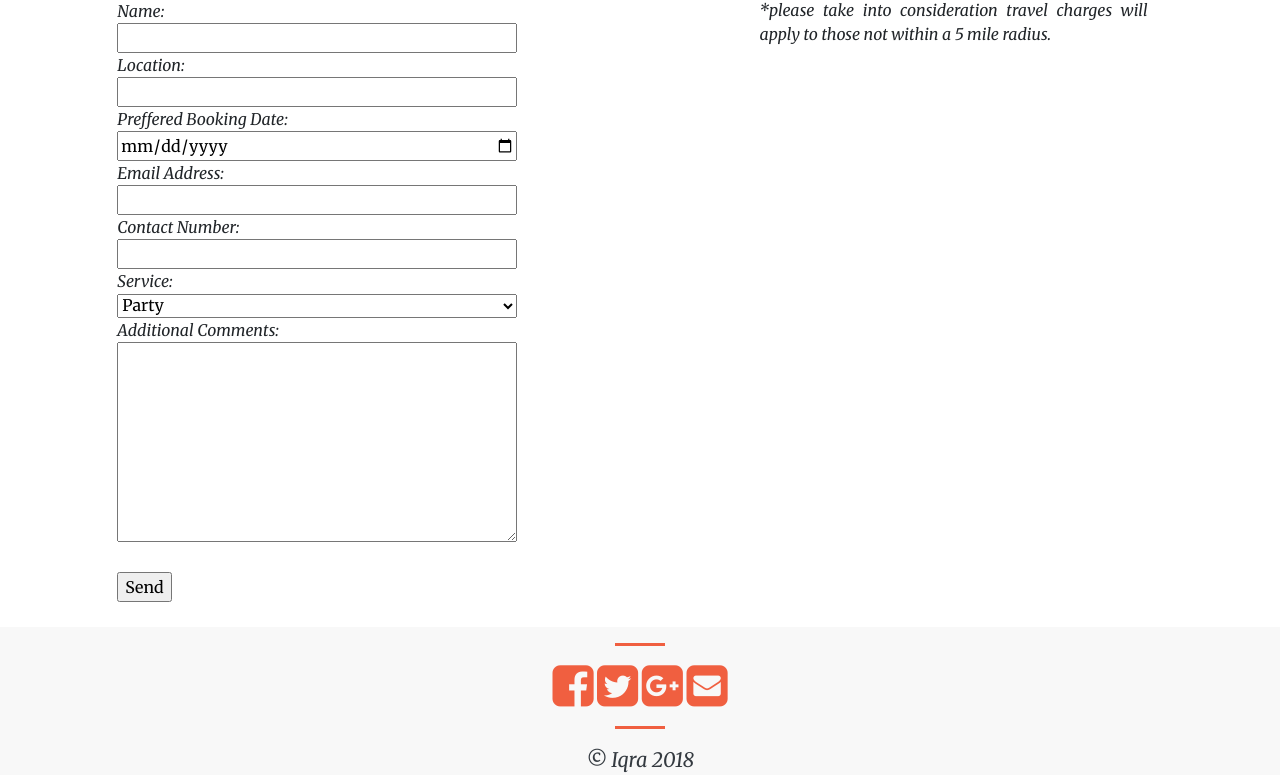
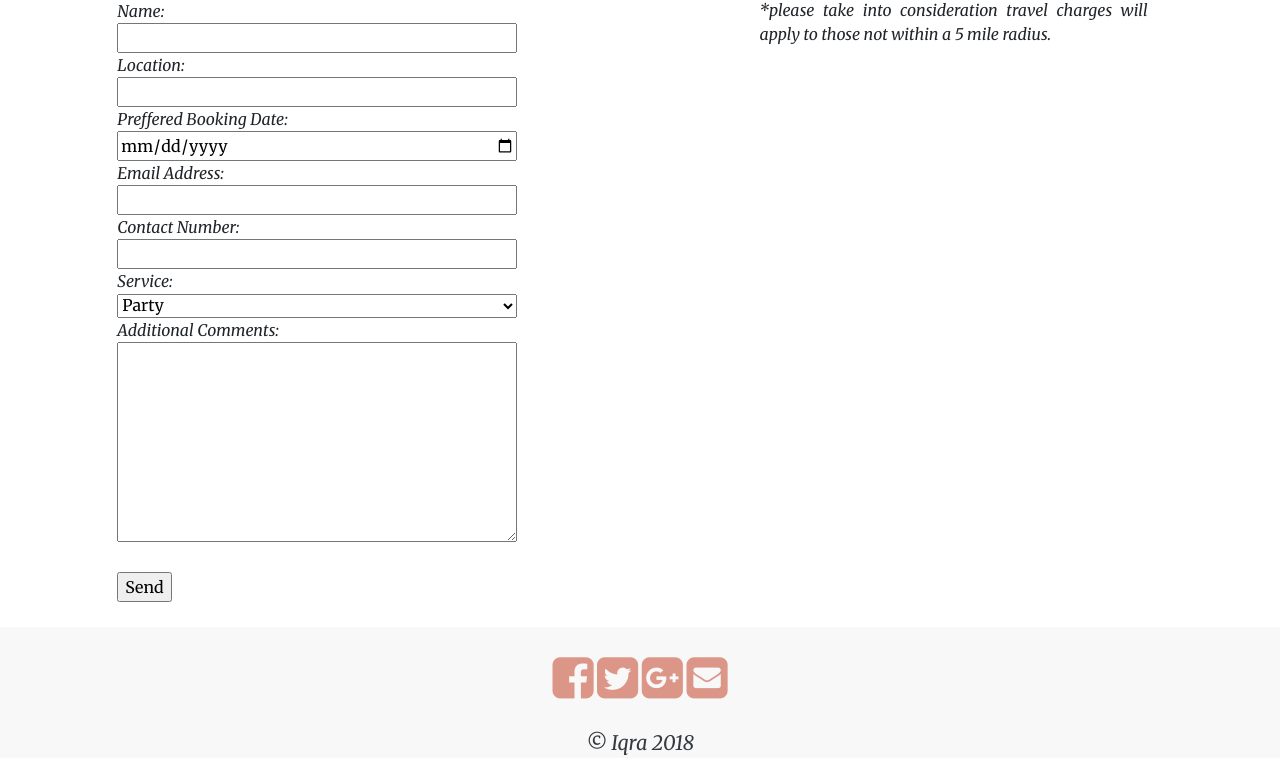
Before and after one commit to meganburnett/iqra-ahmed-tahir, a PHP site: page /contact.php in a window 1280 px wide. Shown: the part 738-1513 px from the top of the page. Run offline with PHP 8.4, Linux system fonts and the light colour scheme.

Commit message:
footer icon colours and about page images

```diff
--- a/duplicates/footer.php
+++ b/duplicates/footer.php
@@ -1,14 +1,14 @@
 <footer class="grey" style="margin-top:2%">
         <div class="row">
-        <div class="container">
-    <hr>
+        <div class="container" style="margin-top:2%; margin-bottom:2%;">
+
         <div class="text-center center-block">
-                <a href="https://www.facebook.com/bootsnipp"><i id="social-fb" class="fa fa-facebook-square fa-3x social"></i></a>
-	            <a href="https://twitter.com/bootsnipp"><i id="social-tw" class="fa fa-twitter-square fa-3x social"></i></a>
-	            <a href="https://plus.google.com/+Bootsnipp-page"><i id="social-gp" class="fa fa-google-plus-square fa-3x social"></i></a>
-	            <a href="mailto:bootsnipp@gmail.com"><i id="social-em" class="fa fa-envelope-square fa-3x social"></i></a>
+                <a href="https://www.facebook.com/bootsnipp" style="color:#dc9687";><i id="social-fb" class="fa fa-facebook-square fa-3x social"></i></a>
+	            <a href="https://twitter.com/bootsnipp" style="color:#dc9687"><i id="social-tw" class="fa fa-twitter-square fa-3x social"></i></a>
+	            <a href="https://plus.google.com/+Bootsnipp-page" style="color:#dc9687"><i id="social-gp" class="fa fa-google-plus-square fa-3x social"></i></a>
+	            <a href="mailto:bootsnipp@gmail.com" style="color:#dc9687"><i id="social-em" class="fa fa-envelope-square fa-3x social"></i></a>
 </div>
-    <hr>
+
 </div>
 
         </div>
--- a/index.php
+++ b/index.php
@@ -107,7 +107,7 @@ div.zoom {
     </div>
 
 
-<?php include('./email-tester.php'); ?>
+
 
 
     <!-- footer -->
```
Also changed, not shown: about.php (+9 -9 lines), img/bb.png (added), img/sm.png (added).
